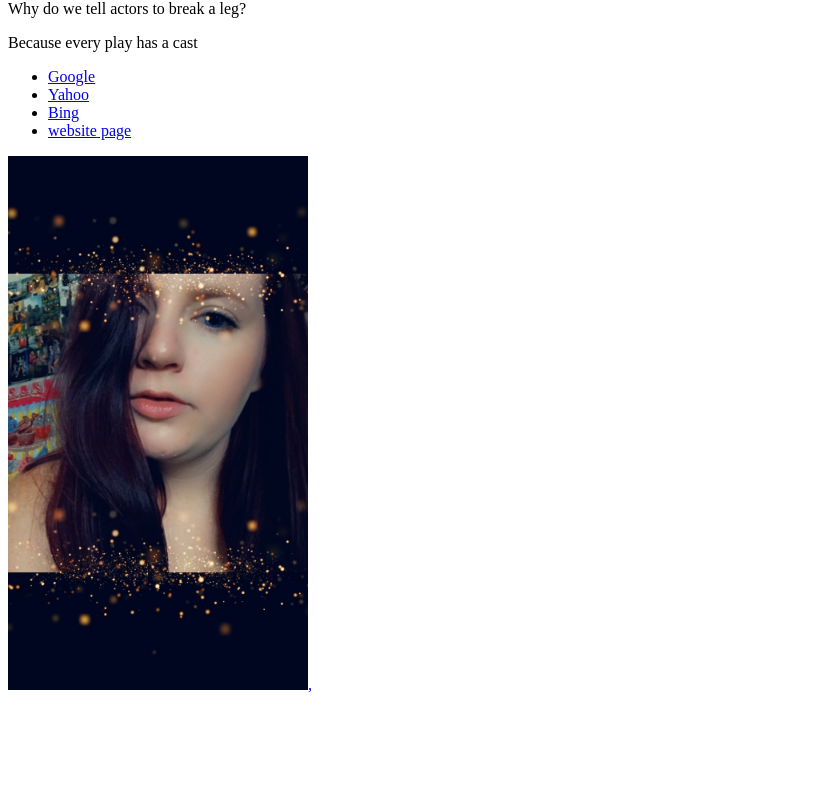
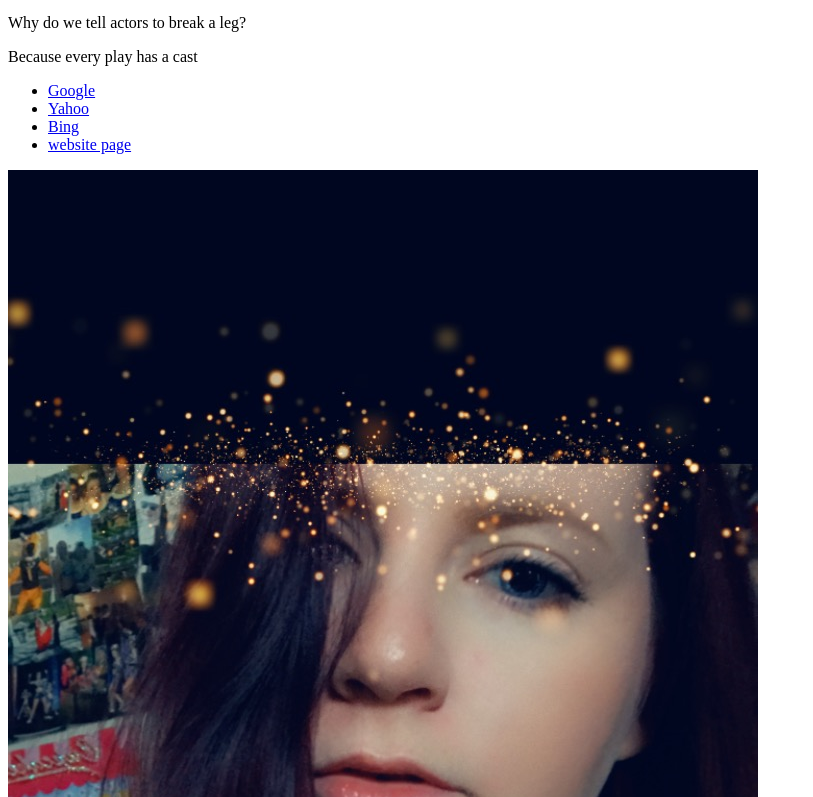
Before and after one commit to j4502-fs19/makenzie-bagley, a plain HTML site: page index.html in a window 1280 px wide. Shown: the part 66-863 px from the top of the page, without its empty margins (0-813 px from the left). Before the commit the page ends 800 px from the top, so only its background shows below. Drawn offline with Linux system fonts and the light colour scheme.

Commit message:
Update index.html

```diff
--- a/index.html
+++ b/index.html
@@ -1,28 +1,29 @@
-<html>
-
 <!DOCTYPE html PUBLIC "-//W3C//DTD XHTML 1.0 Transitional//EN"
    "http://www.w3.org/TR/xhtml1/DTD/xhtml1-transitional.dtd">
 
    <html xmlns="http://www.w3.org/1999/xhtml">
+
+
    <head>
      <title>Page 1</title>
 
      <meta http-equiv="content-type"
        content="text/html;charset=utf-8" />
      </head>
+
 <body>
   <h1> This is Makenzie's example website</h1>
 <p>Why do we tell actors to break a leg?</p>
 <p> Because every play has a cast</p>
 
 <ul>
-  <li><a href="http://google.com"target="_blank">Google</a></li>
-  <li><a href="http://yahoo.com"target="_blank">Yahoo</a></li>
-  <li><a href="http://bing.com"target="_blank">Bing</a></li>
-  <li><a href="page2.html"target="_blank">website page</a></li>
+  <li><a href="http://google.com" target="_blank">Google</a></li>
+  <li><a href="http://yahoo.com" target="_blank">Yahoo</a></li>
+  <li><a href="http://bing.com" target="_blank">Bing</a></li>
+  <li><a href="page2.html" target="_blank">website page</a></li>
 </ul>
 
-<a href="mailto:mrbc23@mail.missouri.edu"><img src="me.jpg" alt="This is me." width="300px" />, </a>
+<a href="mailto:mrbc23@mail.missouri.edu"><img src="me.jpg" alt="This is me." />, </a>
 
 
   </body>
```
